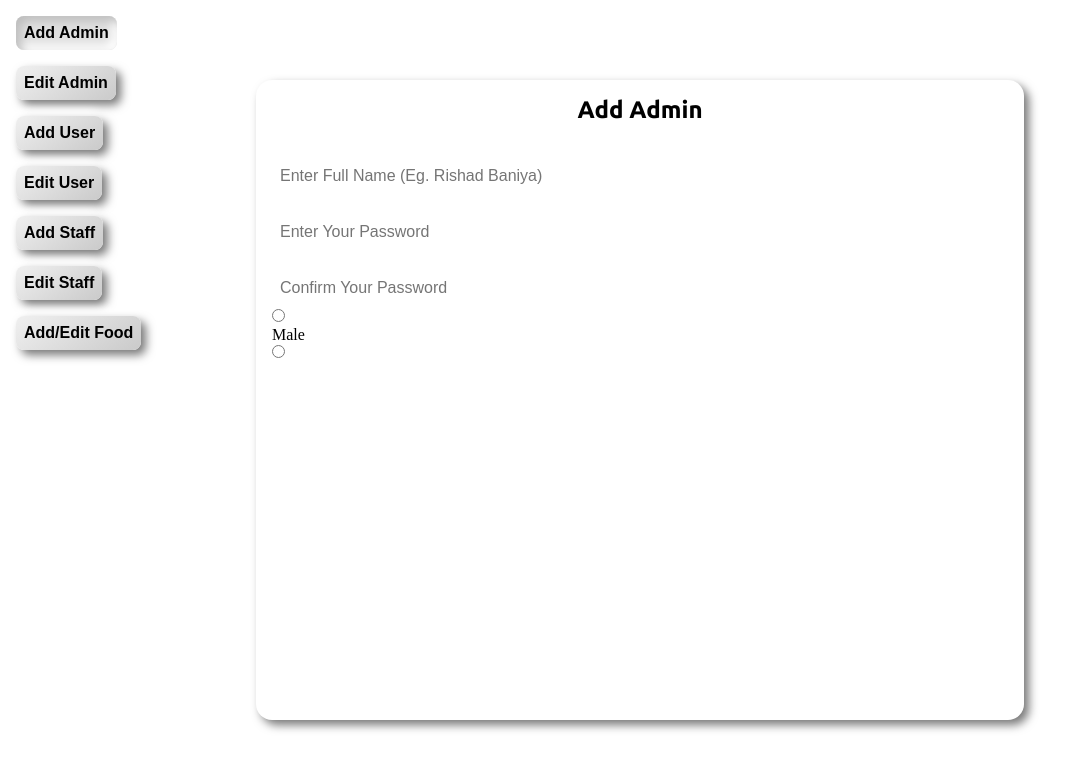
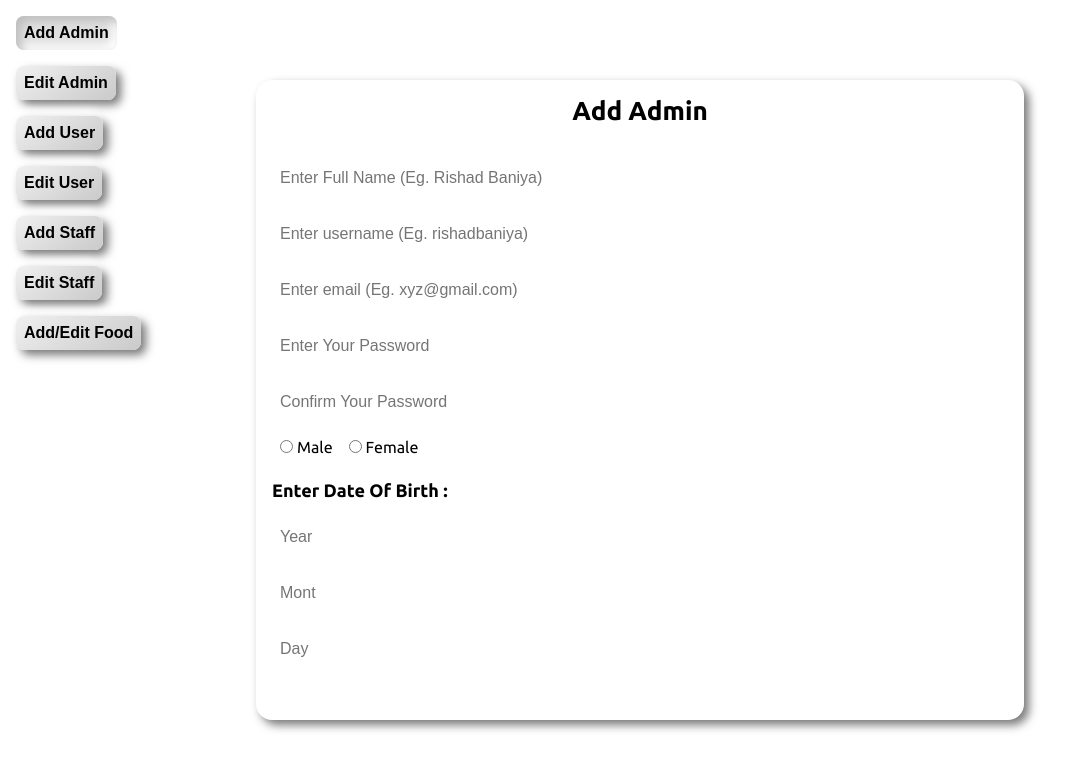
Before and after one commit to rishadbaniya/BhojanWithRojan, a Next.js app in the folder bhojan_admin/: page /Admin in a window 1280 px wide. Both pictures are taken after a click on the element "Add Admin". Shown: the top 770 px of the page, without its empty margins (0-1083 px from the left). Built offline with nearby package versions, Linux system fonts and the light colour scheme.

Commit message:
Added some UI for Admin portion

```diff
--- a/bhojan_admin/pages/Admin.js
+++ b/bhojan_admin/pages/Admin.js
@@ -45,7 +45,7 @@ const PageDetail = styled.div`
 `;
 
 const PageDetailHeader = styled.div`
-  font-size : 24px;
+  font-size : 26px;
   font-family : 'Ubuntu', sans-serif;
   font-weight : bold;
   padding : 0px 0px 16px 0px;
@@ -63,7 +63,7 @@ const EnterFullName = styled.input`
   border-radius : 8px;
   width : 50%;
 `;
-const EnterUserName = styled.input`
+const EnterUserNameEmail = styled.input`
   margin-top : 16px;
   border: 0;
   outline: 0;
@@ -94,22 +94,132 @@ const ConfirmPassword = styled.input`
   width : 40%;
 `;
 
+
+const WrapperMaleFemaleWrapper = styled.div`
+  display : flex;
+`;
+
+const MaleFemaleWrapper = styled.div`
+  padding: 16px 8px 8px 8px;
+  display : inline-block;
+  font-family : 'Ubuntu', sans-serif;
+  font-size : 16px;
+`;
+
+const Gender = styled.input`
+  display:inline-block;
+`
+const InputYear = styled.input`
+  margin-top : 16x;
+  border: 0;
+  outline: 0;
+  font-size : 16px;
+  line-height: 40px;
+  padding-left: 8px;
+  border-radius : 8px;
+  width : 10%;
+`;
+
+const InputMonth = styled.input`
+  margin-top : 16px;
+  border: 0;
+  outline: 0;
+  font-size : 16px;
+  line-height: 40px;
+  padding-left: 8px;
+  border-radius : 8px;
+  width : 8%;
+`;
+
+const InputDay = styled.input`
+  margin-top : 16px;
+  border: 0;
+  outline: 0;
+  font-size : 16px;
+  line-height: 40px;
+  padding-left: 8px;
+  border-radius : 8px;
+  width : 8%;
+`;
+
+const EnterDOB = styled.div`
+  font-weight : bold;
+  padding-top : 16px;
+  padding-bottom : 16px;
+  font-size : 18px;
+  font-family : 'Ubuntu', sans-serif;
+`;
 // All the pages for the PageButton
 //
 const __AddAdmin = () => {
+
+  const [currentState, updateState] = useState({
+    full_name : "",
+    username : "",
+    email : "",
+    password : "",
+    confirm_password : "",
+    gender : "",
+  })
+
+  const onEnterFullNameChange = (event) => {
+    updateState({
+      ...currentState,
+      full_name : event.target.value
+    });
+  }
+
+  const onEnterUsernameChange = (event) => {
+    updateState({
+      ...currentState,
+      username : event.target.value
+    });
+  }
+
+  const onEnterEmailChange = (event) => {
+    updateState({
+      ...currentState,
+      email : event.target.value
+    });
+  }
+
+  const onEnterPasswordChange = (event) => {
+    updateState({
+      ...currentState,
+      password : event.target.value
+    });
+  }
+
+  const onEnterConfirmPasswordChange = (event) => {
+    updateState({
+      ...currentState,
+      confirm_password : event.target.value
+    });
+  }
+
+
   return <>
     <PageDetail>
       <PageDetailHeader>Add Admin</PageDetailHeader>
-      <EnterFullName placeholder="Enter Full Name (Eg. Rishad Baniya)"></EnterFullName>
-      <EnterPassword type="password" placeholder="Enter Your Password"/>
-      <ConfirmPassword type="password" placeholder="Confirm Your Password"/>
-      <div>
-        <input type="radio" value="Male" name="gender"/>
-        <p>Male</p>
-      </div>
-      <div>
-      <input type="radio" value="Female" name="gender"/>
-      </div>
+      <EnterFullName placeholder="Enter Full Name (Eg. Rishad Baniya)" onChange={onEnterFullNameChange}/>
+      <EnterUserNameEmail placeholder="Enter username (Eg. rishadbaniya)" onChange={onEnterUsernameChange}/>
+      <EnterUserNameEmail placeholder="Enter email (Eg. xyz@gmail.com)" onChange={onEnterUsernameChange}/>
+      <EnterPassword type="password" placeholder="Enter Your Password" onChange={onEnterPasswordChange}/>
+      <ConfirmPassword type="password" placeholder="Confirm Your Password" onChange={onEnterConfirmPasswordChange}/>
+      <WrapperMaleFemaleWrapper>
+      <MaleFemaleWrapper>
+        <Gender type="radio" value="Male" name="gender"/>
+        <span style={{marginLeft : "4px"}}>Male</span>
+      </MaleFemaleWrapper>
+      <MaleFemaleWrapper>
+        <Gender type="radio" value="Male" name="gender"/>
+        <span style={{marginLeft : "4px"}}>Female</span>
+      </MaleFemaleWrapper>
+      </WrapperMaleFemaleWrapper>
+      <EnterDOB>Enter Date Of Birth :</EnterDOB>
+        <InputYear placeholder="Year" type="number"/>
+        <InputMonth placeholder="Month" type="number"/>
+        <InputDay placeholder="Day"type="number"/>
     </PageDetail>
     </>
 }
@@ -211,9 +321,4 @@ const PageButton = (props) => {
   </>
 }
 
-
-
-
-
-//
 export default Admin;
--- a/bhojan_admin/pages/index.js
+++ b/bhojan_admin/pages/index.js
@@ -11,8 +11,6 @@ const DEVELOPERS = [
   "Kapil Adhikari",
   "Rojan Gautam"
 ];
-
-let X = 0;
 
 const DevelopedBy = () =>{
   return <>
```
Also changed, not shown: 2 other files (tests, documents, lock files or other folders).
